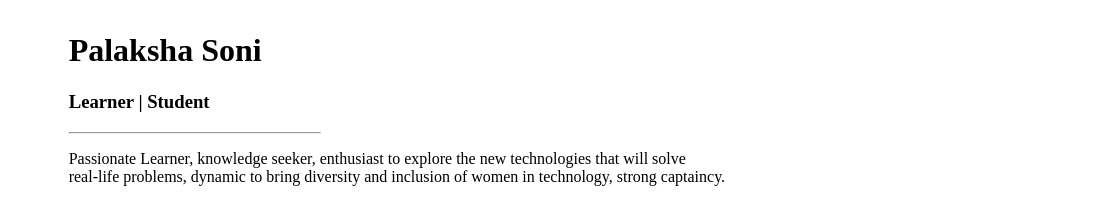
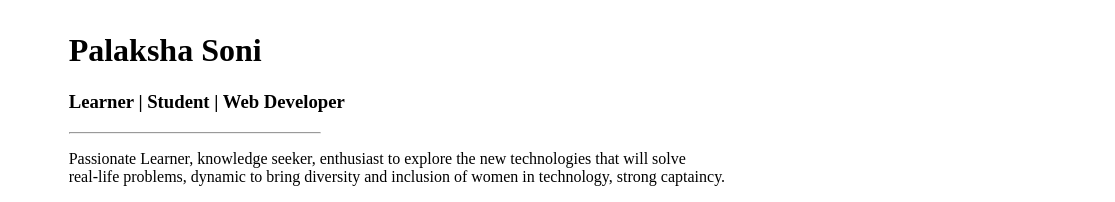
Before and after one commit to Palaksha2407/Resume, a plain HTML site: page index.html in a window 1280 px wide. Shown: the top 202 px of the page, 165-1280 px from the left. Drawn offline with Linux system fonts and the light colour scheme.

Commit message:
modified index.html

```diff
--- a/index.html
+++ b/index.html
@@ -11,7 +11,7 @@
           <img src="GitHubProfile-modified.png" width="150" height="150"><br></td>
         <td>
         <h1>Palaksha Soni</h1>
-        <h3>Learner | Student</h3>
+        <h3>Learner | Student | Web Developer</h3>
         <hr width="250px" align="left">
         <p>Passionate Learner, knowledge seeker, enthusiast to explore the new technologies that will solve <br>
     real-life problems, dynamic to bring diversity and inclusion of women in technology, strong captaincy.</p>
```
